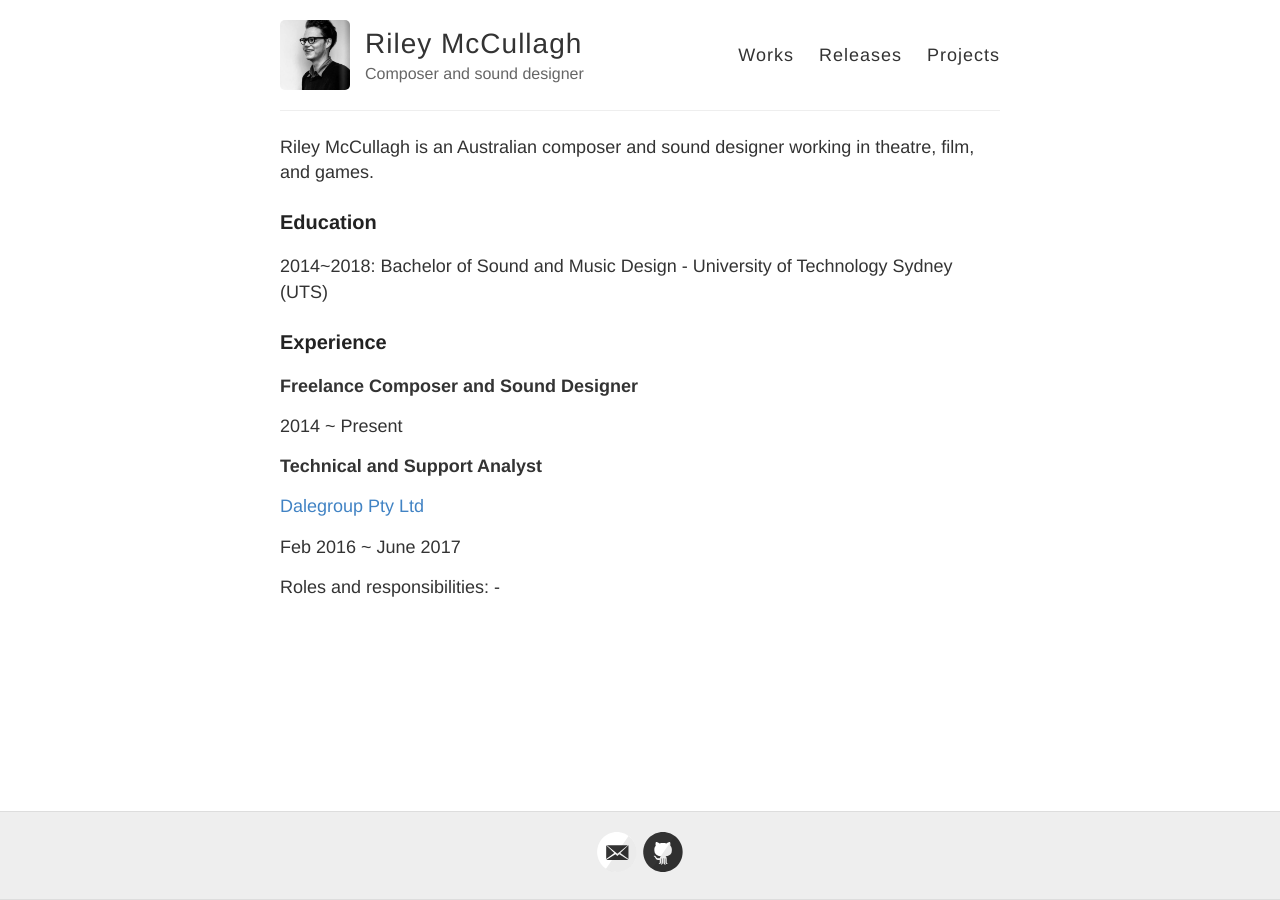
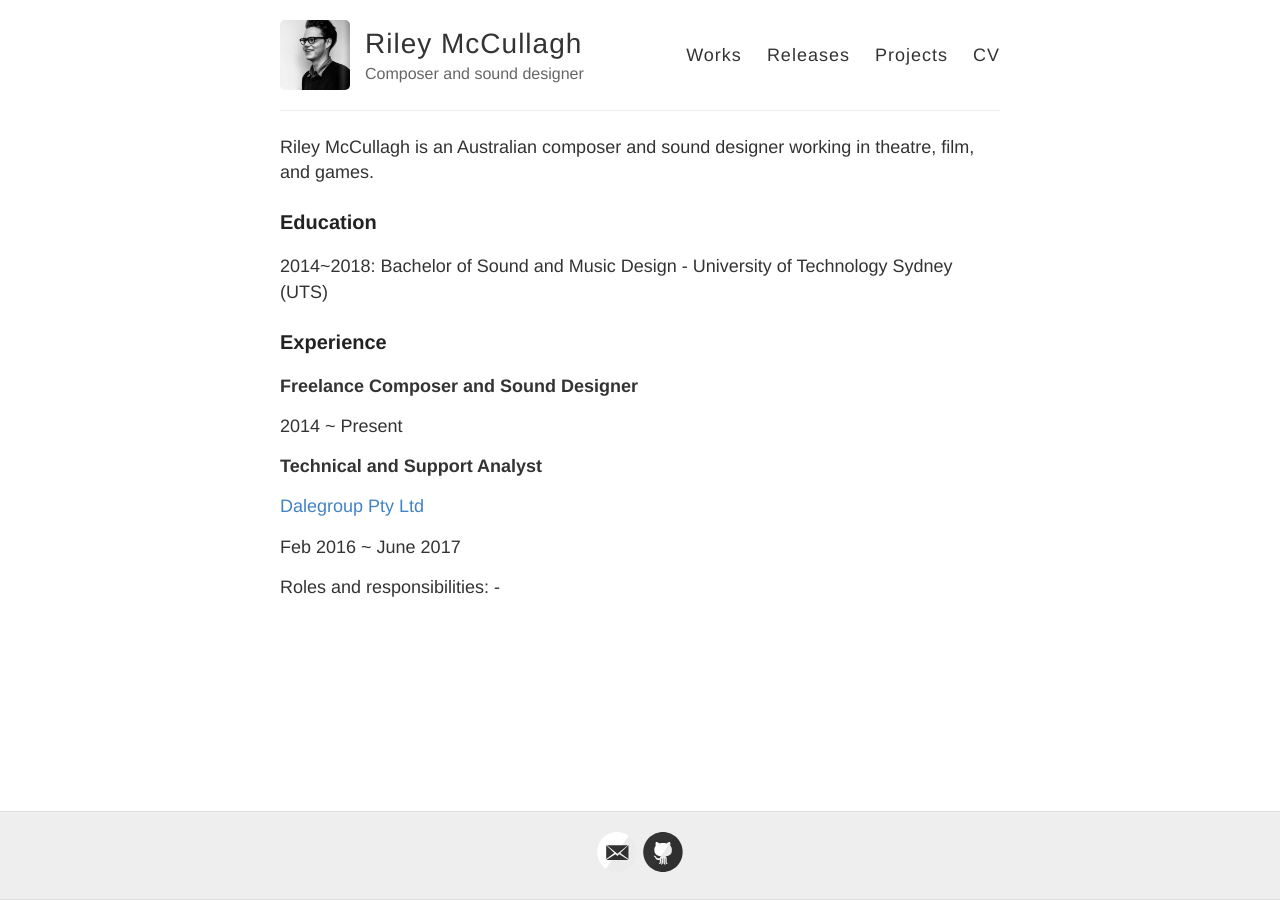
Before and after one commit to rileymccullagh/portfolio, a Jekyll site: the page built from docs/cv.md, in a window 1280 px wide. Built offline with Jekyll 4.4.1, drawn with Linux system fonts in a browser that asks for light colours.

Commit message:
added CV to nav

```diff
--- a/docs/_layouts/default.html
+++ b/docs/_layouts/default.html
@@ -37,6 +37,7 @@
             <a href="{{ site.baseurl }}/">Works</a>
             <a href="{{ site.baseurl }}/releases">Releases</a>
             <a href="{{ site.baseurl }}/projects">Projects</a>
+            <a href="{{ site.baseurl }}/cv">CV</a>
           </nav>
         </header>
       </div>
--- a/docs/cv.md
+++ b/docs/cv.md
@@ -5,10 +5,10 @@ permalink: /cv/
 
 Riley McCullagh is an Australian composer and sound designer working in theatre, film, and games.
 
-### Education
+### __Education__
 2014~2018: Bachelor of Sound and Music Design - University of Technology Sydney (UTS)
 
-### Experience
+### __Experience__
 
 **Freelance Composer and Sound Designer**
 
```
